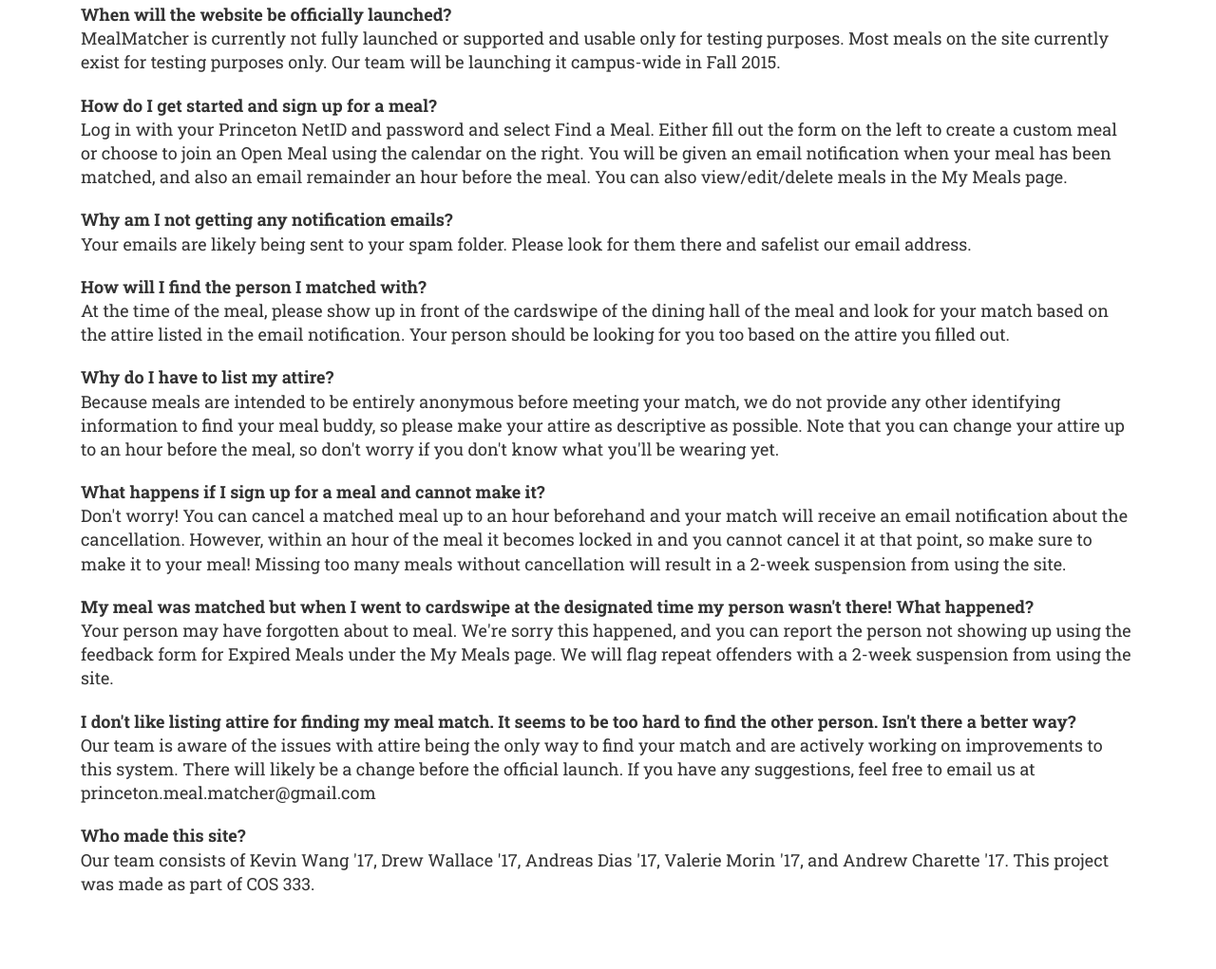
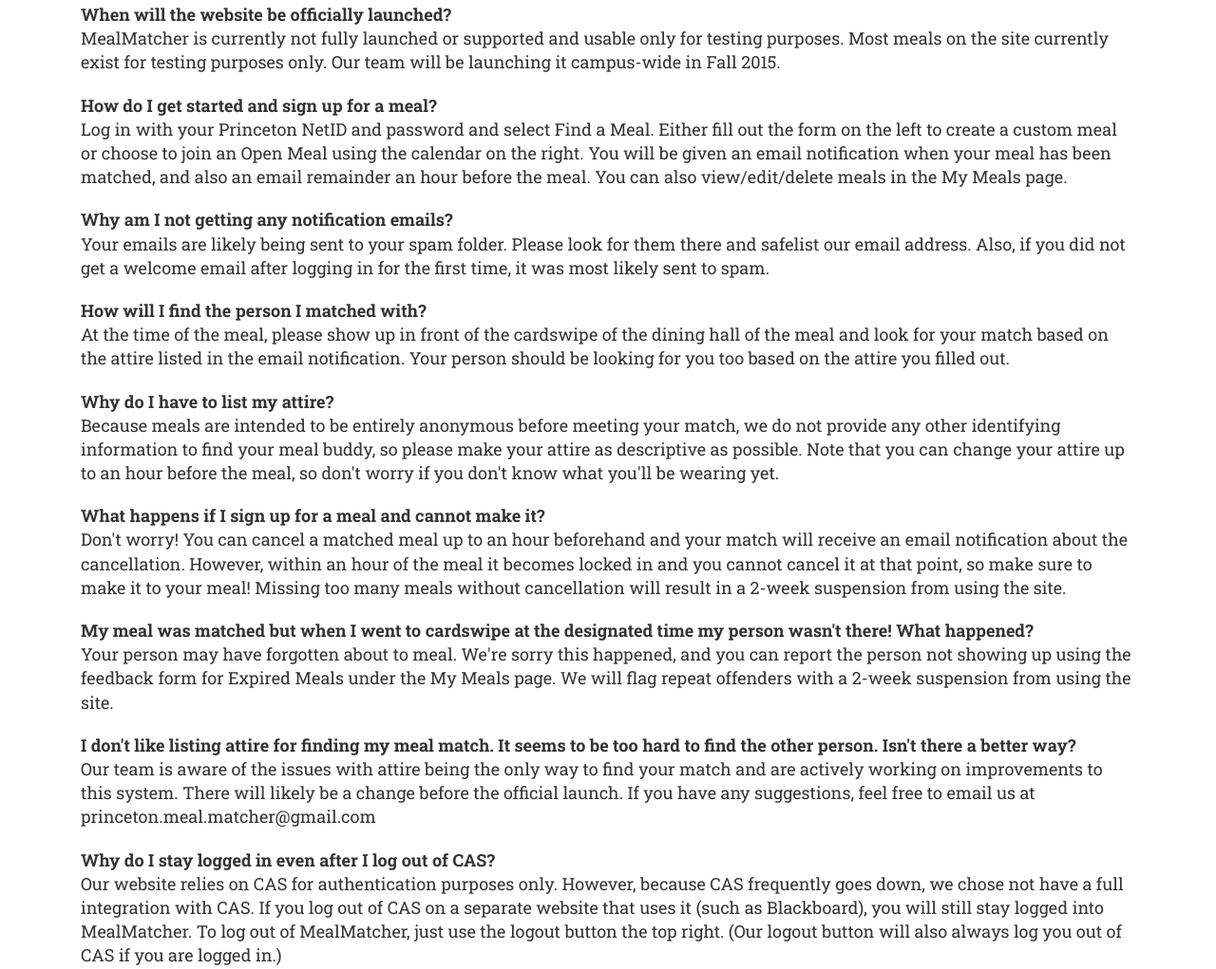
Before and after one commit to mealmatcher/mealmatcher_project, a Django app: page / in a window 1280 px wide. Shown: the part 3245-4266 px from the top of the page at 95% size. Run offline with Django 3.2, Linux system fonts and the light colour scheme; some libraries are stand-ins or nearby versions; some web fonts are replaced.

Commit message:
additions to the FAQ section

```diff
--- a/templates/mealmatcher_app/index_new_replaced.html
+++ b/templates/mealmatcher_app/index_new_replaced.html
@@ -222,9 +222,10 @@
                     <b>How do I get started and sign up for a meal? </b> <br>
                     Log in with your Princeton NetID and password and select Find a Meal. Either fill out the form on the left to create a custom meal or choose to join an Open Meal using the calendar on the right. You will be given an email notification when your meal has been matched, and also an email remainder an hour before the meal. You can also view/edit/delete meals in the My Meals page. <p>
 
+
                     <p class="lead">
                     <b>Why am I not getting any notification emails? </b> <br>
-                    Your emails are likely being sent to your spam folder. Please look for them there and safelist our email address. <p>
+                    Your emails are likely being sent to your spam folder. Please look for them there and safelist our email address. Also, if you did not get a welcome email after logging in for the first time, it was most likely sent to spam. <p>
 
                     <p class="lead">
                     <b>How will I find the person I matched with?</b> <br>
@@ -246,6 +247,10 @@
                      <p class="lead">
                     <b>I don't like listing attire for finding my meal match. It seems to be too hard to find the other person. Isn't there a better way? </b> <br>
                     Our team is aware of the issues with attire being the only way to find your match and are actively working on improvements to this system. There will likely be a change before the official launch. If you have any suggestions, feel free to email us at princeton.meal.matcher@gmail.com <p>
+
+                    <p class="lead">
+                    <b>Why do I stay logged in even after I log out of CAS? </b> <br>
+                    Our website relies on CAS for authentication purposes only. However, because CAS frequently goes down, we chose not have a full integration with CAS. If you log out of CAS on a separate website that uses it (such as Blackboard), you will still stay logged into MealMatcher. To log out of MealMatcher, just use the logout button the top right. (Our logout button will also always log you out of CAS if you are logged in.) <p>
 
                     <p class="lead">
                     <b>Who made this site?</b> <br>
```
